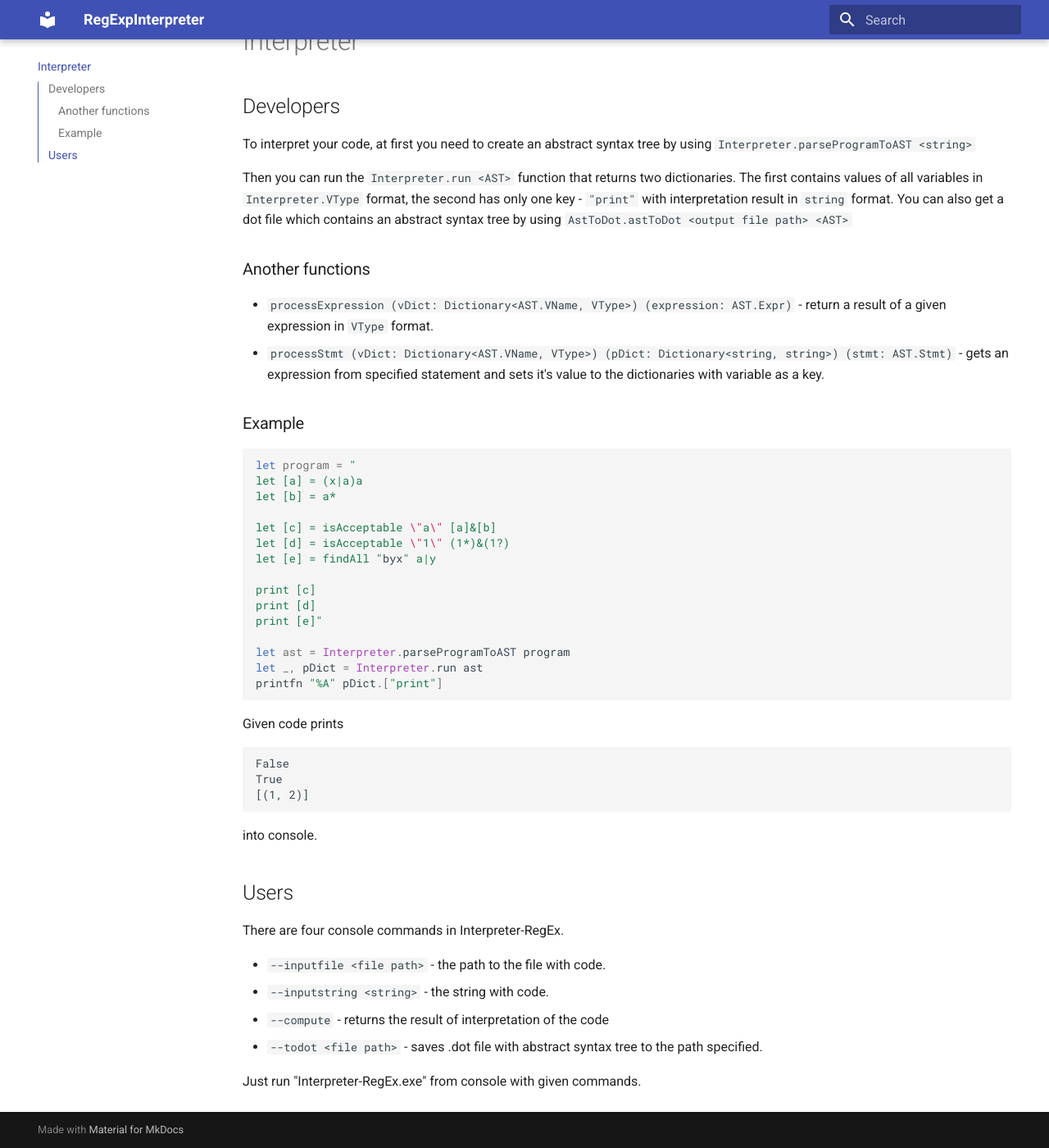
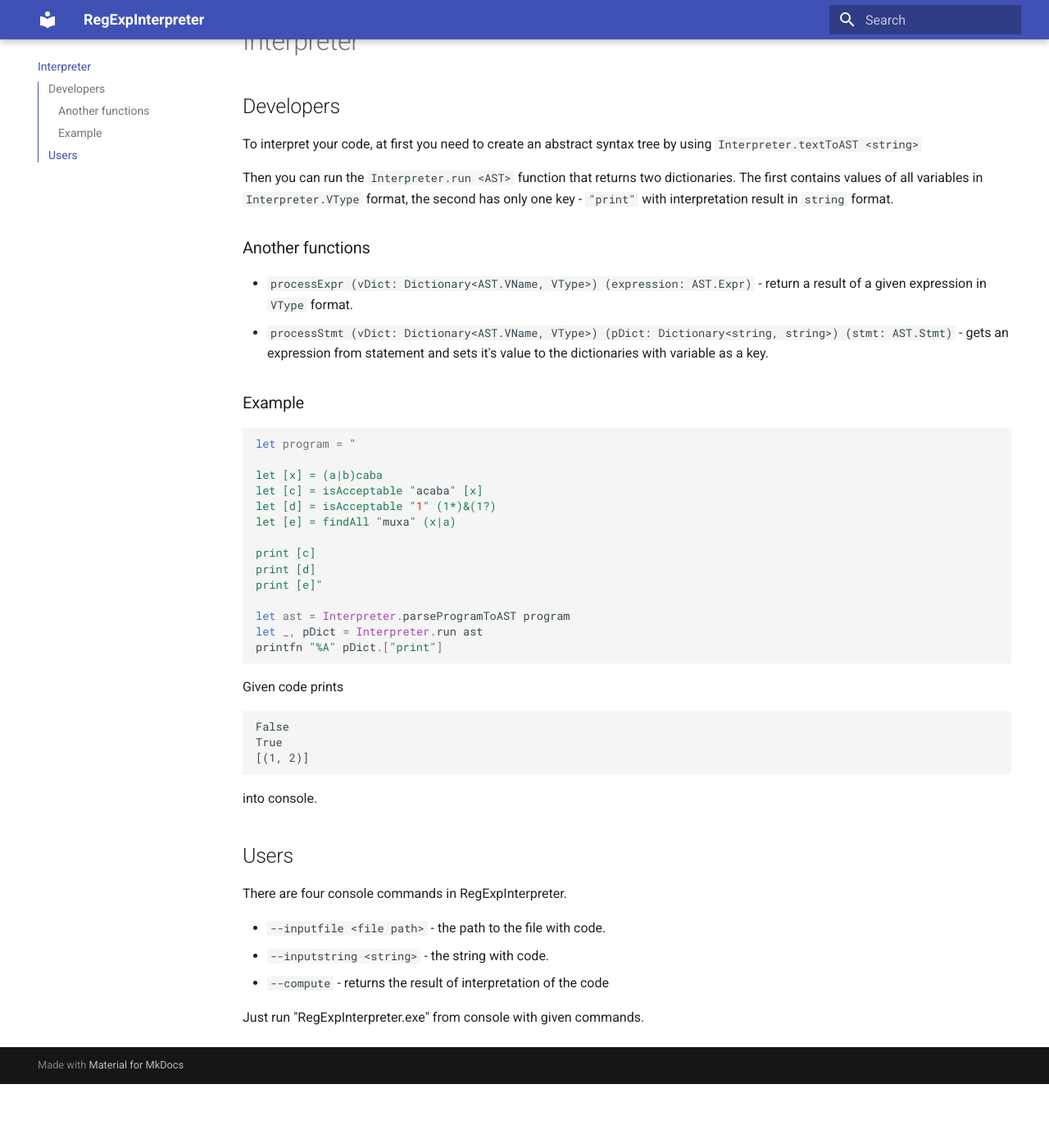
Before and after one commit to alexander-kurdakov/RegExpInterpreter, an MkDocs documentation site: the page built from docs/Interpreter.md, in a window 1280 px wide and 1400 px high, scrolled down 116 px. Shown: the whole window at 82% size. Built offline with MkDocs 1.6.1 and Material for MkDocs 9.7.7, drawn with Linux system fonts in a browser that asks for light colours; after the commit the page ends 1438 px from its top, so only the background shows below that.

Commit message:
interpreter description

````diff
--- a/docs/Interpreter.md
+++ b/docs/Interpreter.md
@@ -1,26 +1,24 @@
 # Interpreter
 ## Developers
 
-To interpret your code, at first you need to create an abstract syntax tree by using `Interpreter.parseProgramToAST <string>`
+To interpret your code, at first you need to create an abstract syntax tree by using `Interpreter.textToAST <string>`
 
 Then you can run the `Interpreter.run <AST>` function that returns two dictionaries. The first contains values of all variables in `Interpreter.VType` format, the second has only one key - `"print"` with interpretation result in `string` format.
-You can also get a dot file which contains an abstract syntax tree by using `AstToDot.astToDot <output file path> <AST>`
 
 ### Another functions
 
-* `processExpression (vDict: Dictionary<AST.VName, VType>) (expression: AST.Expr)` - return a result of a given expression in `VType` format.
-* `processStmt (vDict: Dictionary<AST.VName, VType>) (pDict: Dictionary<string, string>) (stmt: AST.Stmt)` - gets an expression from specified statement and sets it's value to the dictionaries with variable as a key.
+* `processExpr (vDict: Dictionary<AST.VName, VType>) (expression: AST.Expr)` - return a result of a given expression in `VType` format.
+* `processStmt (vDict: Dictionary<AST.VName, VType>) (pDict: Dictionary<string, string>) (stmt: AST.Stmt)` - gets an expression from statement and sets it's value to the dictionaries with variable as a key.
 
 ### Example
 
 ``` f#
 let program = "
-let [a] = (x|a)a
-let [b] = a*
 
-let [c] = isAcceptable \"a\" [a]&[b]
-let [d] = isAcceptable \"1\" (1*)&(1?)
-let [e] = findAll "byx" a|y
+let [x] = (a|b)caba
+let [c] = isAcceptable "acaba" [x]
+let [d] = isAcceptable "1" (1*)&(1?)
+let [e] = findAll "muxa" (x|a)
 
 print [c]
 print [d]
@@ -41,11 +39,10 @@ into console.
 
 ## Users
 
-There are four console commands in Interpreter-RegEx.
+There are four console commands in RegExpInterpreter.
 
 * `--inputfile <file path>` - the path to the file with code.
 * `--inputstring <string>` - the string with code.
 * `--compute` - returns the result of interpretation of the code
-* `--todot <file path>` - saves .dot file with abstract syntax tree to the path specified.
 
-Just run "Interpreter-RegEx.exe" from console with given commands.
+Just run "RegExpInterpreter.exe" from console with given commands.
````
Also changed, not shown: docs/Language_guide.md (added, +66 -0 lines).
